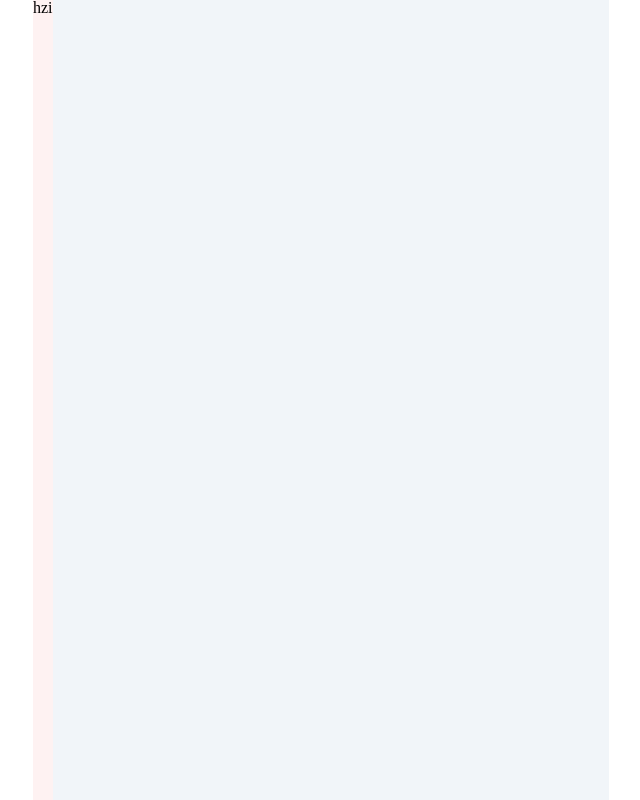
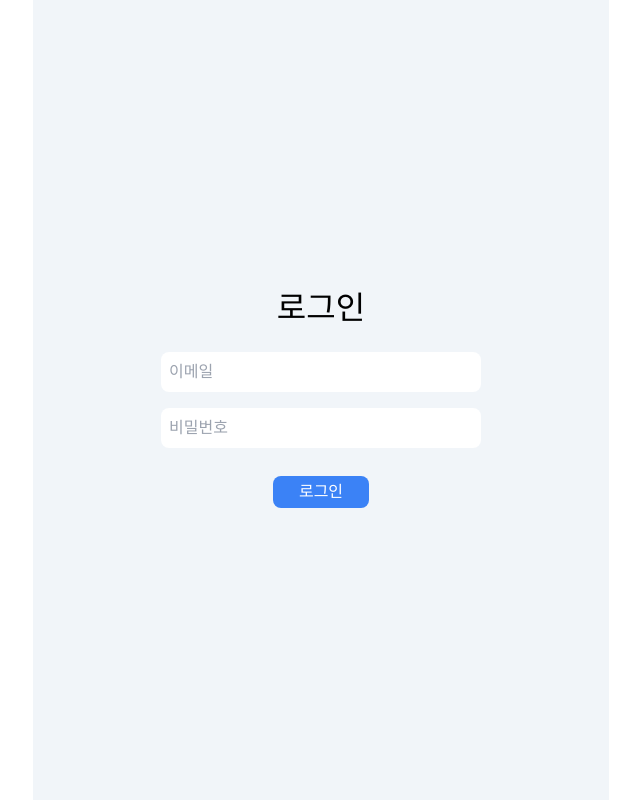
Before and after one commit to jinyoung234/wanted-pre-onboarding-challenge-fe-1, a Next.js app: page /sign-in in a window 1280 px wide. Shown: the whole page, without its empty margins (319-959 px from the left). Built offline with nearby package versions, Linux system fonts and the light colour scheme.

Commit message:
:sparkles: feat : 로그인 기능 완료
로그인 구현 완료

```diff
--- a/src/pages/sign-in/index.tsx
+++ b/src/pages/sign-in/index.tsx
@@ -1,5 +1,7 @@
+import {AuthTemplate} from '@/components/templates'
+
 const SignIn = () => {
-  return <div className='bg-red-50'>hzi</div>
+  return <AuthTemplate textContent='로그인' btnContent='로그인' />
 }
 
 export default SignIn
```
